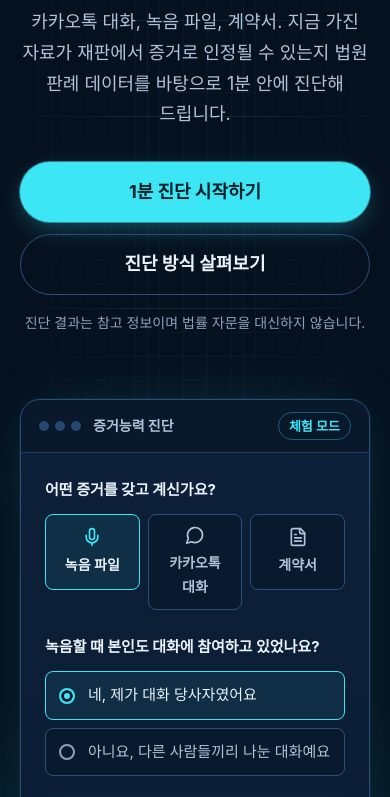
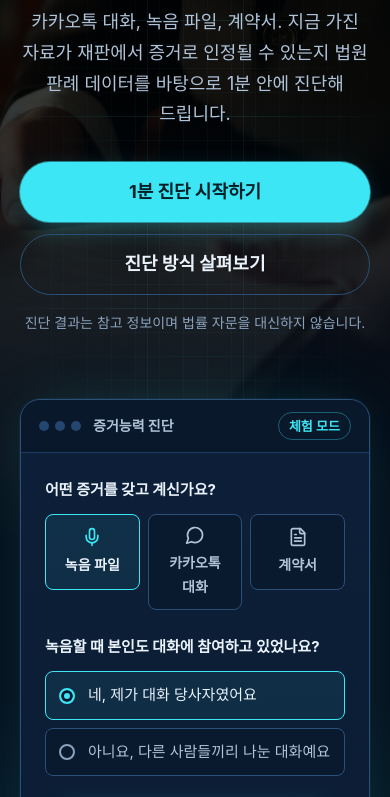
Before and after one commit to koreacfclee/Ailegal, a plain HTML site: page index.html in a window 390 px wide. Shown: the part 241-1038 px from the top of the page. Drawn offline with Linux system fonts and the light colour scheme; a web font is replaced by a local one.

Commit message:
히어로 배경 이미지 추가
히어로 영역에 서류를 든 법률가 사진을 배경으로 넣고 검정 75% 오버레이를 적용,
아래로 갈수록 네이비 배경으로 자연스럽게 사라지도록 그라데이션 처리.

Co-Authored-By: Claude Opus 5.5 <noreply@anthropic.com>

```diff
--- a/assets/css/style.css
+++ b/assets/css/style.css
@@ -191,6 +191,15 @@ strong { font-weight: 700; }
 
 /* ---------- Hero ---------- */
 .hero { position: relative; padding: var(--s7) 0 var(--s7); overflow: hidden; }
+/* Photo backdrop: 75% black overlay, fading into the page navy toward the bottom */
+.hero::before {
+  content: ""; position: absolute; left: 0; right: 0; top: 0; height: 900px; pointer-events: none;
+  background:
+    linear-gradient(180deg, rgba(6,17,31,0) 35%, rgba(6,17,31,.7) 70%, var(--navy-950) 100%),
+    linear-gradient(rgba(0,0,0,.75), rgba(0,0,0,.75)),
+    url("../img/hero-bg.jpg") center 40% / cover no-repeat;
+}
+@media (max-width: 560px) { .hero::before { height: 760px; } }
 .hero::after {
   content: ""; position: absolute; left: 50%; top: 52%; width: 900px; height: 520px; transform: translateX(-50%);
   background: radial-gradient(closest-side, rgba(20, 201, 221, .14), transparent);
--- a/index.html
+++ b/index.html
@@ -13,6 +13,7 @@
 
   <link rel="preconnect" href="https://cdn.jsdelivr.net" crossorigin>
   <link rel="stylesheet" href="https://cdn.jsdelivr.net/gh/orioncactus/pretendard@v1.3.9/dist/web/variable/pretendardvariable-dynamic-subset.min.css">
+  <link rel="preload" as="image" href="assets/img/hero-bg.jpg">
   <link rel="stylesheet" href="assets/css/style.css">
 </head>
 <body>
```
Also changed, not shown: assets/img/hero-bg.jpg (added).
